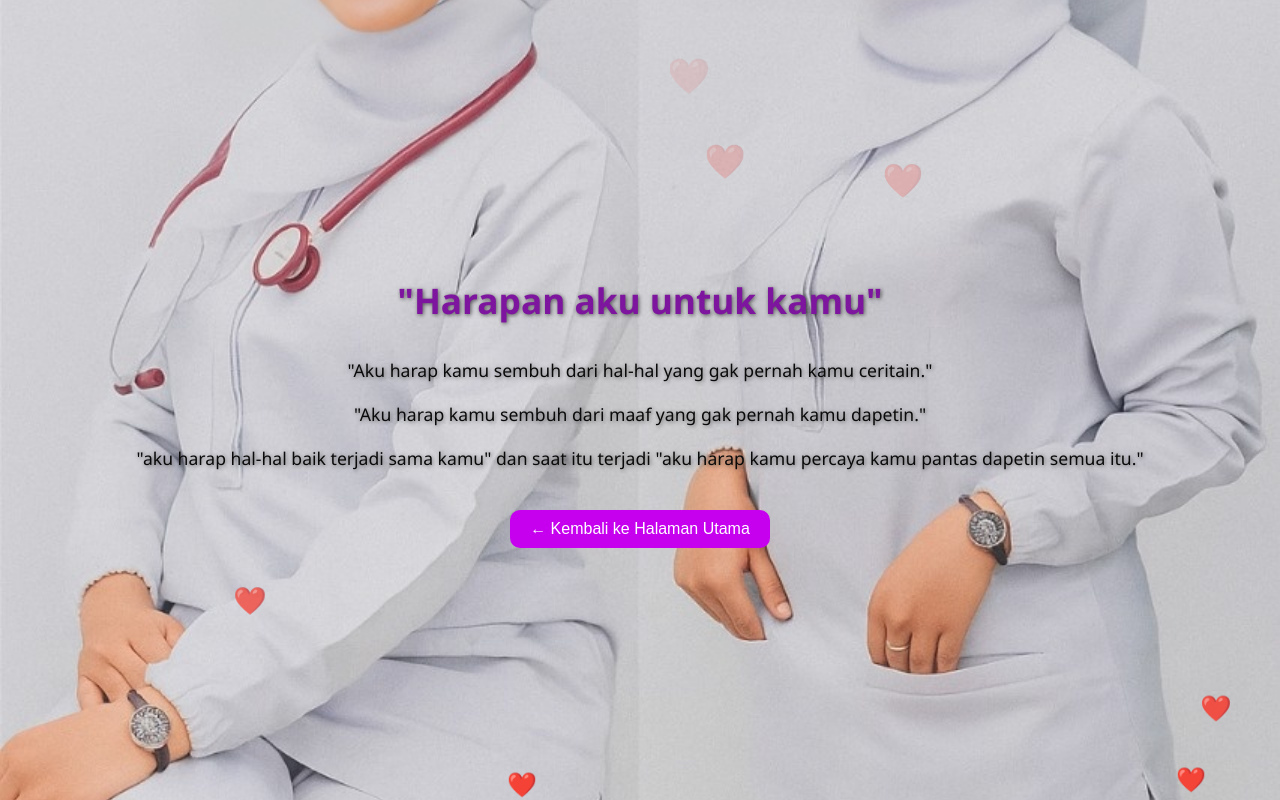
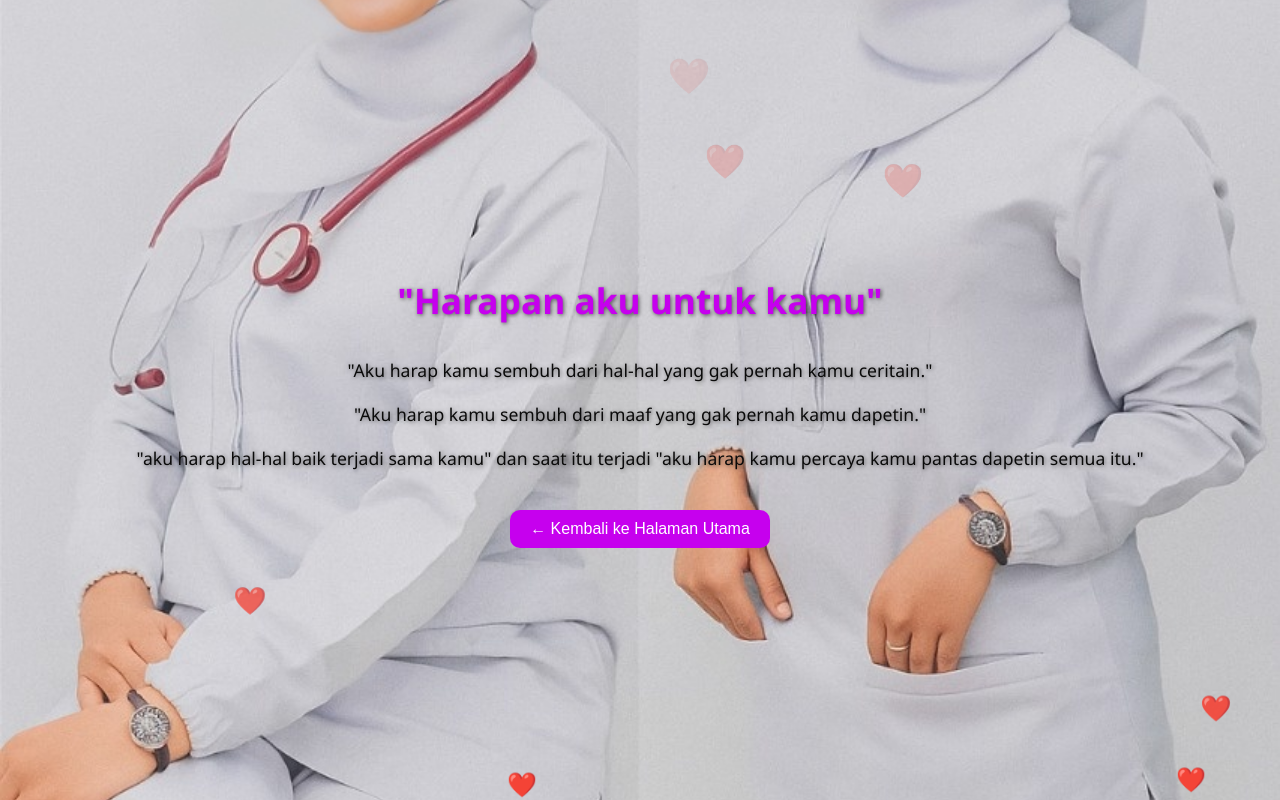
Before and after one commit to sandirahayu72-design/ucapan-sidangg, a plain HTML site: page harapan.html in a window 1280 px wide. Drawn offline with Linux system fonts and the light colour scheme.

Commit message:
Update harapan.html

```diff
--- a/harapan.html
+++ b/harapan.html
@@ -23,7 +23,7 @@
 
     h1 {
       font-size: 2.2rem;
-      color:  #7e159e;
+      color:  #c600ee;
       text-shadow: 1px 1px 4px rgba(0,0,0,0.6);
       z-index: 1;
     }
```
